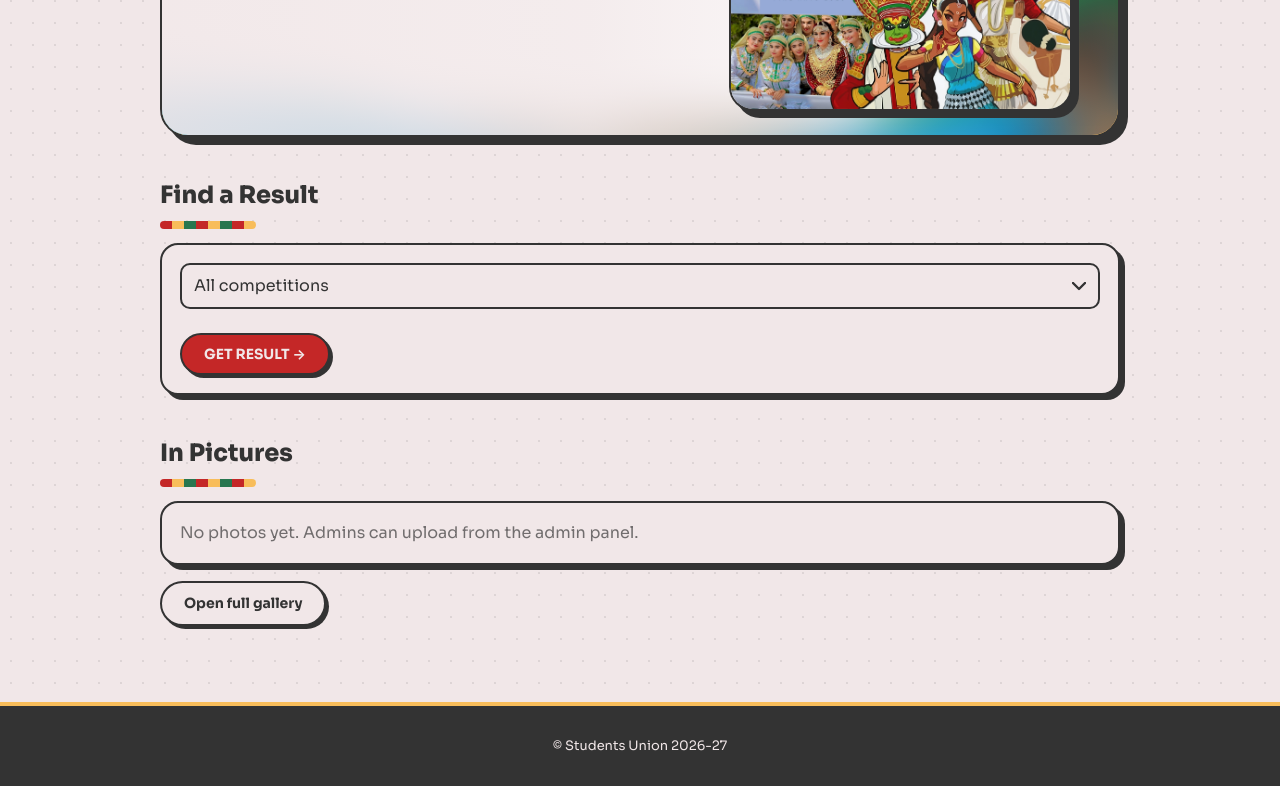
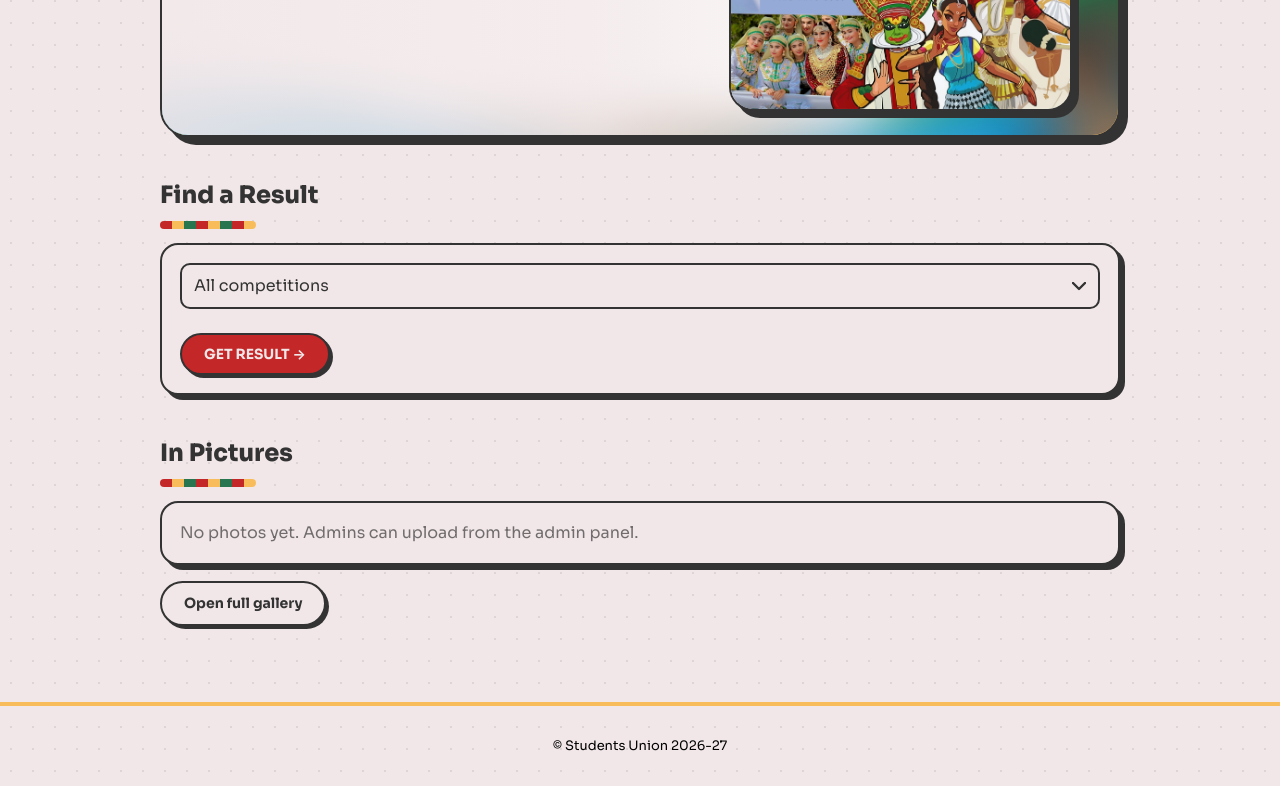
Before and after one commit to ozrbasil/finearts-2026, a website: page index.html in a window 1280 px wide. Shown: the part 604-1390 px from the top of the page. Drawn offline with Linux system fonts and the light colour scheme; no server answers.

Commit message:
Change footer background to transparent
Updated footer styles for better visibility and design consistency.

```diff
--- a/css/style.css
+++ b/css/style.css
@@ -86,7 +86,7 @@ input[type=checkbox],input[type=radio]{accent-color:var(--ac)}
 .grid img:hover{transform:translate(-3px,-3px) rotate(-1deg) scale(1.02);box-shadow:8px 8px 0 var(--ac)}
 .pos{display:inline-block;width:26px;height:26px;line-height:26px;text-align:center;border-radius:50%;background:var(--ac);color:var(--cr);font-weight:800;font-size:13px;margin-right:8px}
 .tbl{overflow-x:auto}table{width:100%;border-collapse:collapse}td,th{padding:8px;border-bottom:1px solid rgba(51,51,51,.25);text-align:left;font-size:14px}
-footer{background:var(--ink);color:var(--cr);text-align:center;font-size:13px;padding:30px;margin-top:40px;border-top:4px solid var(--am)}
+footer{background:transparent;color:#000;text-align:center;font-size:13px;padding:30px;margin-top:40px;border-top:4px solid var(--am)}
 #lb{position:fixed;inset:0;background:rgba(51,51,51,.94);display:none;align-items:center;justify-content:center;flex-direction:column;gap:12px;z-index:20}#lb img{max-width:92%;max-height:78%;border:2px solid var(--am);border-radius:12px}
 
 /* ---------- Results ---------- */
```
